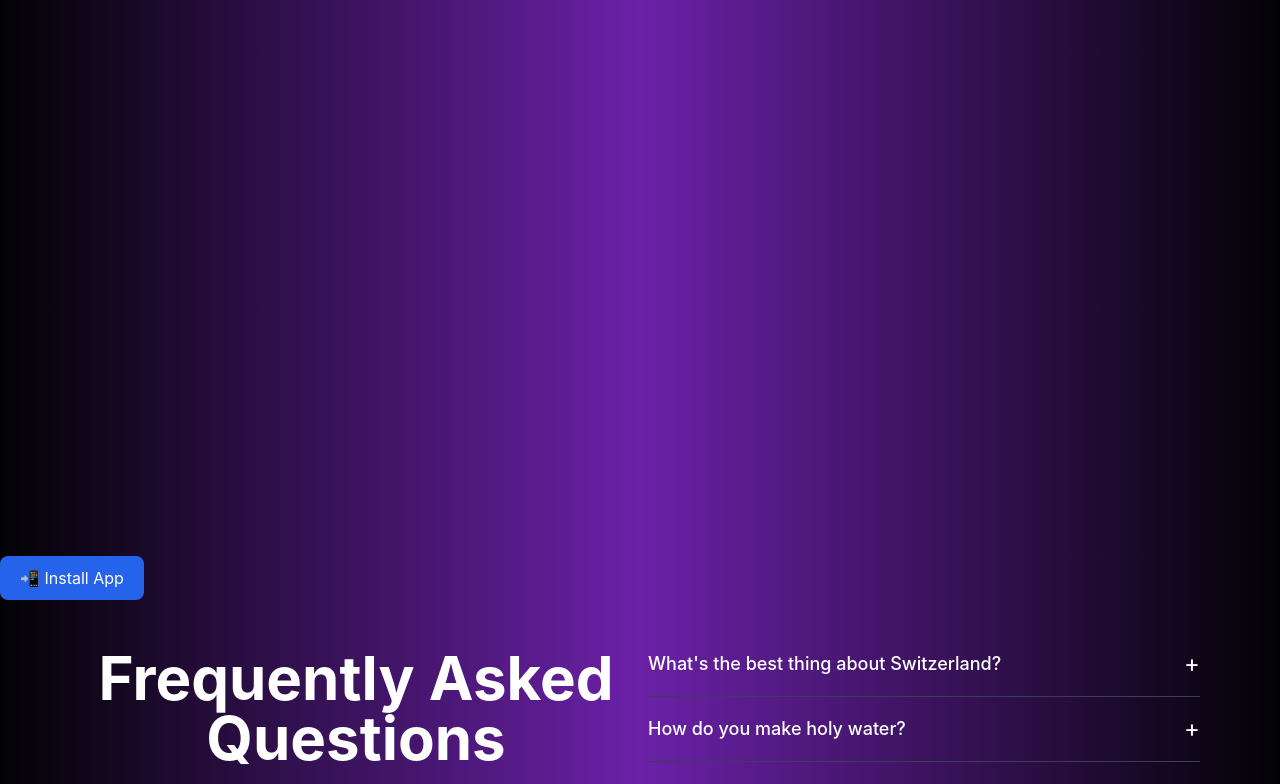
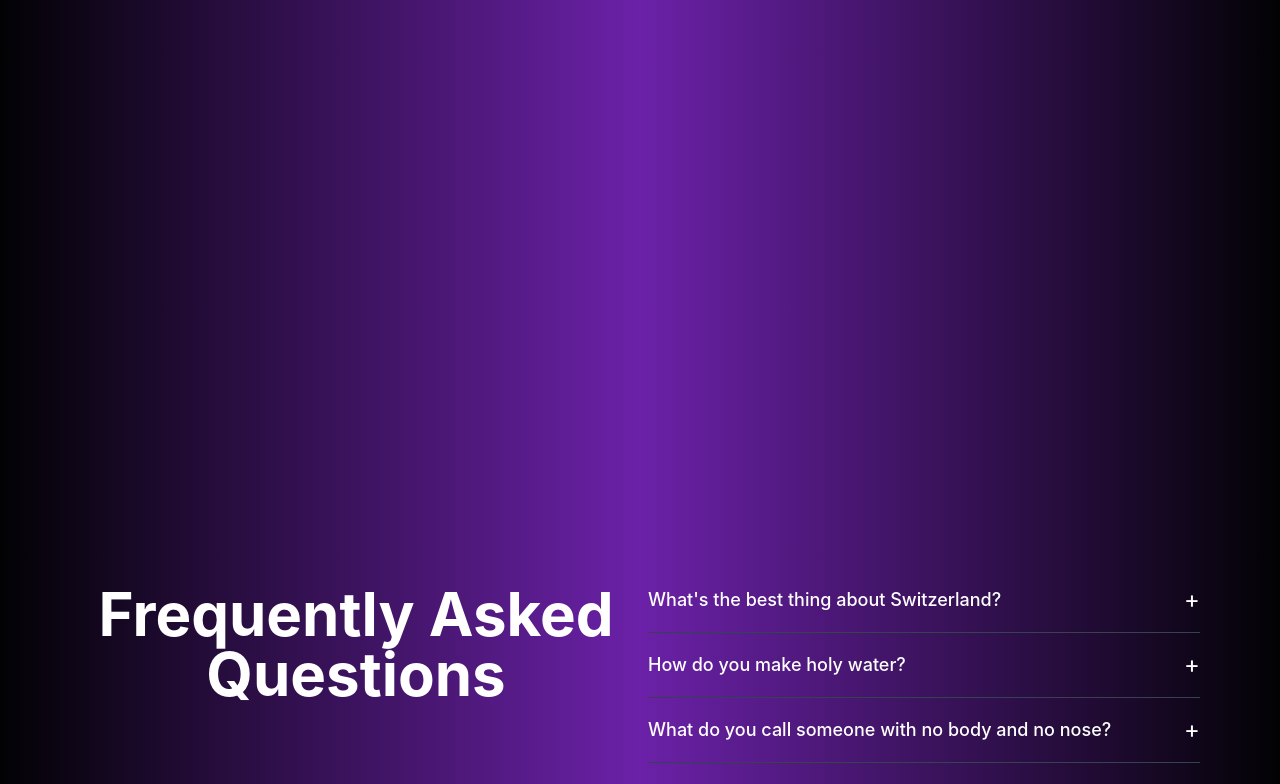
Before and after one commit to Abhisheksharma1812/BeeLucky, a React (Vite) app in the folder frontend/: page / in a window 1280 px wide. Shown: the part 1728-2512 px from the top of the page. Built offline with nearby package versions, Linux system fonts and the light colour scheme; no server answers.

Commit message:
22-09-25 changes

```diff
--- a/frontend/src/pages/home.jsx
+++ b/frontend/src/pages/home.jsx
@@ -138,7 +138,7 @@ function Home() {
         </p>
 
         {/* Call-to-action styled like neon button */}
-      {/*   <button
+        <button
           whileHover={{ scale: 1.1 }}
           className="mt-6 px-6 py-3 text-lg font-bold text-white-900
                      bg-transparent  bg-clip-padding border-2 border-yellow-400 rounded-xl shadow-lg
@@ -146,7 +146,7 @@ function Home() {
                      drop-shadow-[0_0_15px_#facc15]"
         >
           Download Now 🎮
-        </button> */}
+        </button>
 
 
         <InstallButton />
@@ -280,8 +280,6 @@ function Home() {
 
 
 
-  <InstallButton />
-
       <Faq />
 
       {/* Footer */}
```
Also changed, not shown: frontend/src/components/InstallButton.jsx (line endings or trailing spaces).
